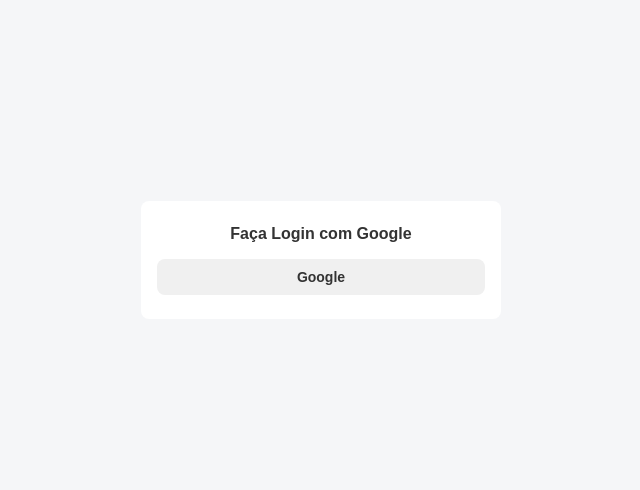
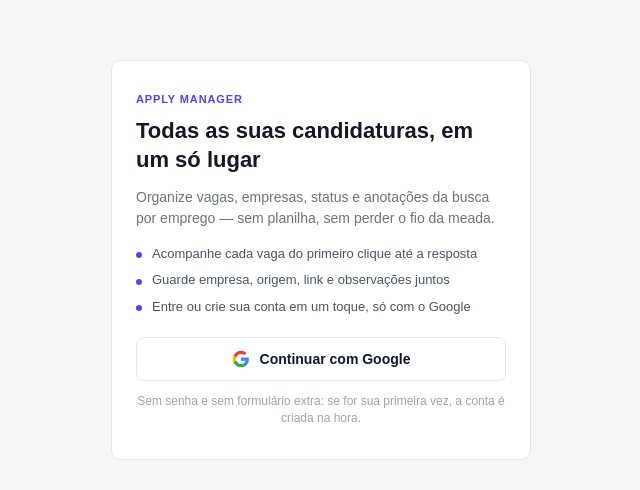
Before and after one commit to Victor-Drt/apply_manager, a React (Vite) app in the folder frontend/: page / in a window 1280 px wide. Shown: the part 140-630 px from the top of the page, without its empty margins (319-959 px from the left). Built offline with nearby package versions, Linux system fonts and the light colour scheme; no server answers.

Commit message:
refactor: melhoria no estilo da pagina de login

```diff
--- a/frontend/src/pages/Login/index.tsx
+++ b/frontend/src/pages/Login/index.tsx
@@ -1,41 +1,62 @@
-import { startGoogleLogin } from '../../services/auth'
+import { startGoogleLogin, consumeOAuthCallback, getStoredAccessToken, type OAuthCallbackResult } from '../../services/auth'
 import { useEffect, useState } from 'react'
-import { consumeOAuthCallback, type OAuthCallbackResult } from '../../services/auth'
 import { Navigate } from 'react-router-dom'
 import './styles.css'
 
 const Login = () => {
-
     const [oauthResult, setOauthResult] = useState<OAuthCallbackResult>({ status: 'idle' })
     const [errorMessage, setErrorMessage] = useState<string | null>(null)
 
     useEffect(() => {
         const callbackTimer = window.setTimeout(() => {
-            setOauthResult(consumeOAuthCallback())
+            const result = consumeOAuthCallback()
+            setOauthResult(result)
+
+            if (result.status === 'error') {
+                setErrorMessage(result.message)
+            }
         }, 0)
 
         return () => window.clearTimeout(callbackTimer)
     }, [])
 
-    if (oauthResult.status === 'success') {
+    if (getStoredAccessToken() || oauthResult.status === 'success') {
         return <Navigate to="/home" replace />;
-    }
-
-    if (oauthResult.status === 'error') {
-        setErrorMessage(oauthResult.message)
     }
 
     return (
         <main className="login">
-            <div className="login-card">
-                {errorMessage ? <span className="login-error">{errorMessage}</span> : null}
+            <section className="login-card">
+                <p className="login-brand">Apply Manager</p>
+                <h1 className="login-title">Todas as suas candidaturas, em um só lugar</h1>
+                <p className="login-copy">
+                    Organize vagas, empresas, status e anotações da busca por emprego — sem planilha, sem perder o fio da meada.
+                </p>
 
-                <span className="login-title">Faça Login com Google</span>
+                <ul className="login-benefits">
+                    <li>Acompanhe cada vaga do primeiro clique até a resposta</li>
+                    <li>Guarde empresa, origem, link e observações juntos</li>
+                    <li>Entre ou crie sua conta em um toque, só com o Google</li>
+                </ul>
+
+                {errorMessage ? (
+                    <p className="login-error" role="alert">{errorMessage}</p>
+                ) : null}
+
                 <button type="button" className="login-google" onClick={startGoogleLogin}>
-                    <img src="https://download.logo.wine/logo/Google/Google-Logo.wine.png" alt="" />
-                    Google
+                    <svg className="login-google-icon" viewBox="0 0 24 24" aria-hidden="true">
+                        <path fill="#4285F4" d="M22.56 12.25c0-.78-.07-1.53-.2-2.25H12v4.26h5.92c-.26 1.37-1.04 2.53-2.21 3.31v2.77h3.57c2.08-1.92 3.28-4.74 3.28-8.09z" />
+                        <path fill="#34A853" d="M12 23c2.97 0 5.46-.98 7.28-2.66l-3.57-2.77c-.98.66-2.23 1.06-3.71 1.06-2.86 0-5.29-1.93-6.16-4.53H2.18v2.84C3.99 20.53 7.7 23 12 23z" />
+                        <path fill="#FBBC05" d="M5.84 14.09c-.22-.66-.35-1.36-.35-2.09s.13-1.43.35-2.09V7.07H2.18C1.43 8.55 1 10.22 1 12s.43 3.45 1.18 4.93l2.85-2.22.81-.62z" />
+                        <path fill="#EA4335" d="M12 5.38c1.62 0 3.06.56 4.21 1.64l3.15-3.15C17.45 2.09 14.97 1 12 1 7.7 1 3.99 3.47 2.18 7.07l3.66 2.84c.87-2.6 3.3-4.53 6.16-4.53z" />
+                    </svg>
+                    Continuar com Google
                 </button>
-            </div>
+
+                <p className="login-hint">
+                    Sem senha e sem formulário extra: se for sua primeira vez, a conta é criada na hora.
+                </p>
+            </section>
         </main>
     )
 }
--- a/frontend/src/pages/Login/styles.css
+++ b/frontend/src/pages/Login/styles.css
@@ -3,61 +3,126 @@
   align-items: center;
   justify-content: center;
   min-height: calc(100vh - 48px);
+  width: 100%;
 }
 
 .login-card {
   display: flex;
   flex-direction: column;
-  align-items: center;
-  justify-content: center;
-  gap: 16px;
+  align-items: stretch;
+  justify-content: flex-start;
+  gap: 12px;
   height: auto;
   width: 100%;
-  max-width: 360px;
-  padding: 24px 16px;
-  background-color: #fff;
-  border-radius: 8px;
+  max-width: 420px;
+  padding: 32px 24px;
+  background-color: #ffffff;
+  border: 1px solid #e5e7eb;
+  border-radius: 10px;
+}
+
+.login-brand {
+  font-size: 11px;
+  font-weight: 600;
+  color: #4f46e5;
+  text-transform: uppercase;
+  letter-spacing: 0.08em;
 }
 
 .login-title {
-  font-size: 16px;
-  font-weight: 700;
-  color: #333;
-  text-align: center;
+  font-size: 22px;
+  font-weight: 600;
+  line-height: 1.3;
+  color: #111827;
+}
+
+.login-copy {
+  font-size: 14px;
+  line-height: 1.5;
+  color: #6b7280;
+}
+
+.login-benefits {
+  display: flex;
+  flex-direction: column;
+  gap: 8px;
+  margin: 4px 0 8px;
+  padding: 0;
+  list-style: none;
+}
+
+.login-benefits li {
+  position: relative;
+  padding-left: 16px;
+  font-size: 13px;
+  line-height: 1.45;
+  color: #4b5563;
+}
+
+.login-benefits li::before {
+  content: "";
+  position: absolute;
+  top: 0.55em;
+  left: 0;
+  width: 6px;
+  height: 6px;
+  border-radius: 50%;
+  background-color: #4f46e5;
 }
 
 .login-error {
   width: 100%;
   padding: 10px 12px;
-  font-size: 12px;
-  color: #666;
-  text-align: center;
-  background-color: #f0f0f0;
-  border-radius: 4px;
+  font-size: 13px;
+  font-weight: 500;
+  color: #b91c1c;
+  text-align: left;
+  background-color: #fee2e2;
+  border-radius: 8px;
 }
 
 .login-google {
   display: flex;
   align-items: center;
   justify-content: center;
-  gap: 8px;
+  gap: 10px;
   width: 100%;
-  padding: 10px 12px;
-  border: none;
+  min-height: 44px;
+  padding: 10px 14px;
+  border: 1px solid #e5e7eb;
   border-radius: 8px;
-  background-color: #f0f0f0;
-  color: #333;
-  font-family: Arial, sans-serif;
+  background-color: #ffffff;
+  color: #111827;
+  font-family: inherit;
   font-size: 14px;
-  font-weight: 700;
+  font-weight: 600;
   cursor: pointer;
+  transition:
+    background-color 0.2s ease,
+    border-color 0.2s ease,
+    color 0.2s ease;
 }
 
 .login-google:hover,
 .login-google:focus-visible {
-  background-color: #f0f0f0;
+  background-color: #f3f4f6;
+  border-color: #dcdfe4;
 }
 
-.login-google img {
-  display: none;
+.login-google:focus-visible {
+  outline: 2px solid #c7d2fe;
+  outline-offset: 2px;
 }
+
+.login-google-icon {
+  width: 18px;
+  height: 18px;
+  flex-shrink: 0;
+}
+
+.login-hint {
+  font-size: 12px;
+  line-height: 1.4;
+  color: #9ca3af;
+  text-align: center;
+}
```
